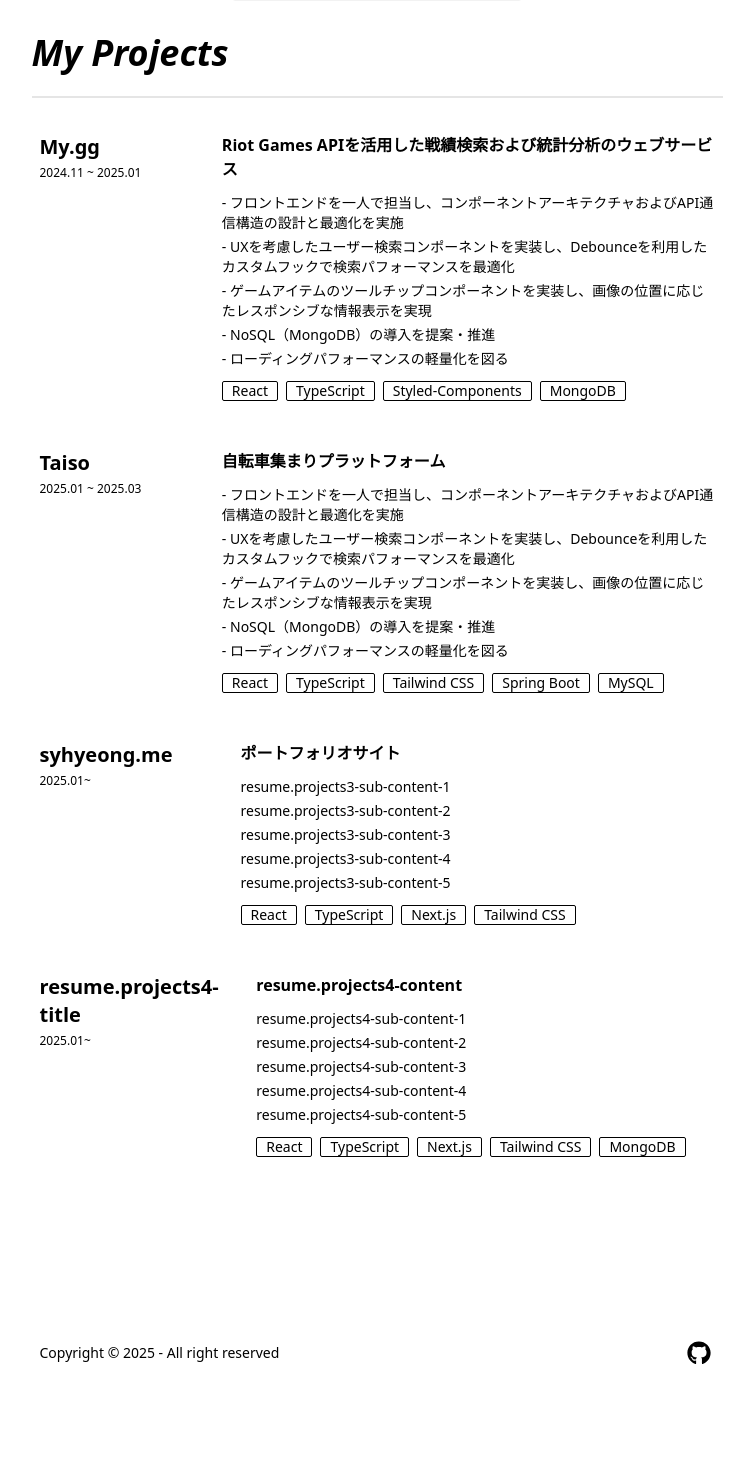
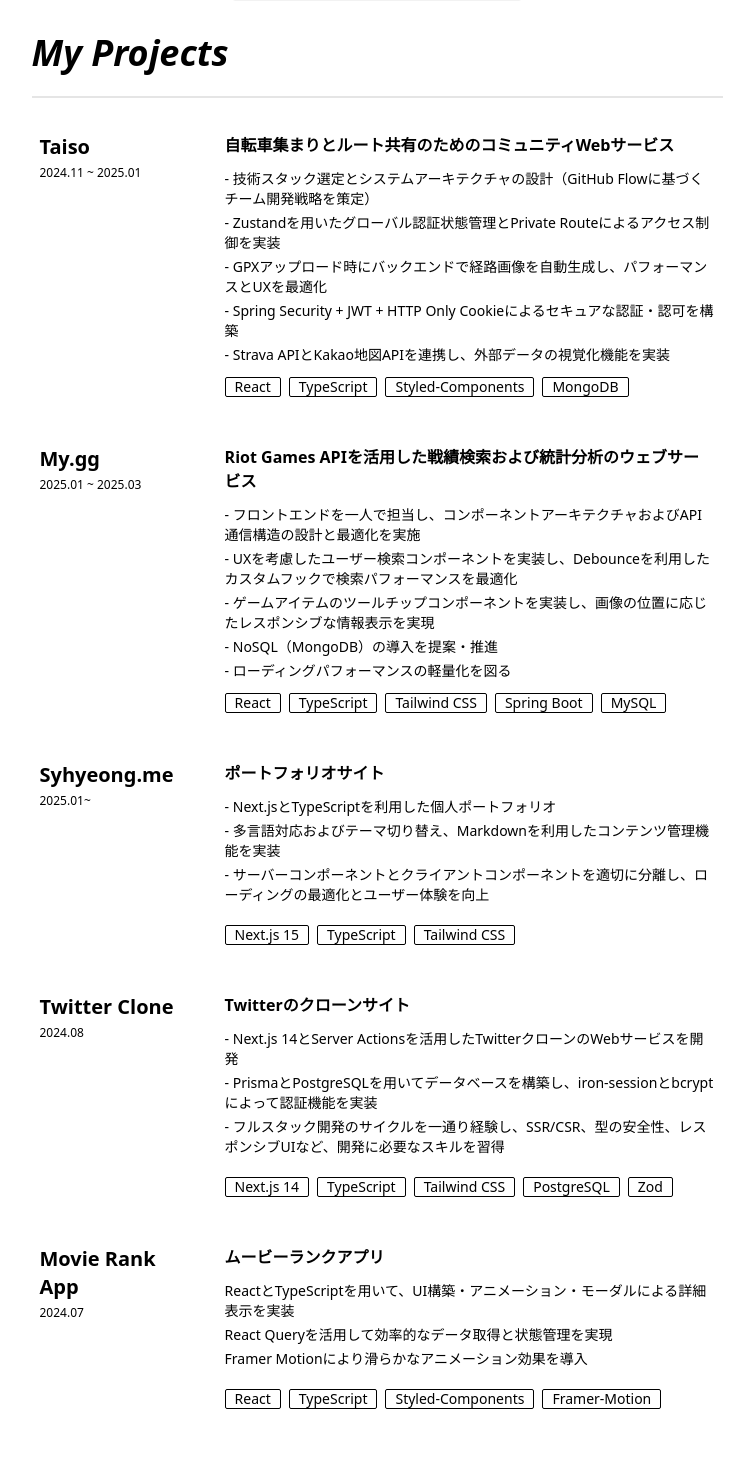
Before and after one commit to Syhyeong2/next-portfolio, a Next.js app: page /projects in a window 1280 px wide. Shown: the part 283-1741 px from the top of the page, without its empty margins (263-1017 px from the left). Before the commit the page ends 1660 px from the top, so only its background shows below. Built offline with nearby package versions, Linux system fonts and the light colour scheme.

Commit message:
add : 프로젝트 폴더 텍스트 완성

```diff
--- a/app/resume/Projects.tsx
+++ b/app/resume/Projects.tsx
@@ -3,15 +3,21 @@
 import { useEffect } from "react";
 import AOS from "aos";
 import { useTranslation } from "react-i18next";
-import Image from "next/image";
 
-// interface Project {
-//   id: number;
-//   title: string;
-//   date: string;
-//   content: string;
-//   image: string;
-// }
+interface Project {
+  id: number;
+  title: string;
+  date: string;
+  content: string;
+  image: string;
+  link: string;
+  stack: string[];
+  subContent: string;
+  subContent2: string;
+  subContent3: string;
+  subContent4: string;
+  subContent5: string;
+}
 
 export default function Projects() {
   // const [selectedPr oject, setSelectedProject] = useState<Project | null>(null);
@@ -27,7 +33,7 @@
   const { t } = useTranslation("common");
 
   // 프로젝트 데이터를 배열로 관리 (필요에 따라 데이터를 확장할 수 있습니다)
-  const projects = [
+  const projects: Project[] = [
     {
       id: 1,
       title: t("resume.projects1-title"),
@@ -68,12 +74,12 @@
       subContent5: t("resume.projects3-sub-content-5"),
       image: "/images/myportfolio.png",
       link: "https://github.com/Syhyeong2/next-portfolio",
-      stack: ["React", "TypeScript", "Next.js", "Tailwind CSS"],
+      stack: ["Next.js 15", "TypeScript", "Tailwind CSS"],
     },
     {
       id: 4,
       title: t("resume.projects4-title"),
-      date: "2025.01~",
+      date: "2024.08",
       content: t("resume.projects4-content"),
       subContent: t("resume.projects4-sub-content-1"),
       subContent2: t("resume.projects4-sub-content-2"),
@@ -82,7 +88,35 @@
       subContent5: t("resume.projects4-sub-content-5"),
       image: "/images/myportfolio.png",
       link: "https://github.com/Syhyeong2/next-portfolio",
-      stack: ["React", "TypeScript", "Next.js", "Tailwind CSS", "MongoDB"],
+      stack: ["Next.js 14", "TypeScript", "Tailwind CSS", "PostgreSQL", "Zod"],
+    },
+    {
+      id: 5,
+      title: t("resume.projects5-title"),
+      date: "2024.07",
+      content: t("resume.projects5-content"),
+      subContent: t("resume.projects5-sub-content-1"),
+      subContent2: t("resume.projects5-sub-content-2"),
+      subContent3: t("resume.projects5-sub-content-3"),
+      subContent4: t("resume.projects5-sub-content-4"),
+      subContent5: t("resume.projects5-sub-content-5"),
+      image: "/images/myportfolio.png",
+      link: "https://github.com/Syhyeong2/next-portfolio",
+      stack: ["React", "TypeScript", "Styled-Components", "Framer-Motion"],
+    },
+    {
+      id: 6,
+      title: t("resume.projects6-title"),
+      date: "2024.05",
+      content: t("resume.projects6-content"),
+      subContent: t("resume.projects6-sub-content-1"),
+      subContent2: t("resume.projects6-sub-content-2"),
+      subContent3: t("resume.projects6-sub-content-3"),
+      subContent4: t("resume.projects6-sub-content-4"),
+      subContent5: t("resume.projects6-sub-content-5"),
+      image: "/images/myportfolio.png",
+      link: "https://github.com/Syhyeong2/next-portfolio",
+      stack: ["React", "TypeScript", "Styled-Components", "Recoil"],
     },
   ];
 
@@ -99,7 +133,7 @@
           <div className="flex flex-col gap-1 mb-2 md:mb-auto w-full md:w-3/12">
             <div className="font-extrabold text-xl flex items-center">
               {project.title}
-              <div className="ml-2 opacity-0 group-hover:opacity-100 transition-all duration-300 transform translate-x-0 group-hover:translate-x-1">
+              <div className="opacity-0 group-hover:opacity-100 transition-all duration-300 transform translate-x-0 group-hover:translate-x-1">
                 <svg
                   xmlns="http://www.w3.org/2000/svg"
                   className="h-4 w-4 -ml-1"
@@ -118,7 +152,7 @@
             </div>
             <div className="text-xs font-light">{project.date}</div>
           </div>
-          <div className="flex flex-col gap-1 md:ml-10 w-full md:w-11/12">
+          <div className="flex flex-col gap-1 md:ml-6 w-full md:w-[80%]">
             {/* 간략한 내용 미리보기 (원하는 길이로 조절 가능) */}
             <div className="mb-2 text font-bold">{project.content}</div>
             <div className="text-sm">{project.subContent}</div>
--- a/public/locales/jp/common.json
+++ b/public/locales/jp/common.json
@@ -40,21 +40,47 @@
     "languages-korean": "韓国語",
     "languages-english": "英語",
     "languages-japanese": "日本語",
-    "projects1-title": "My.gg",
-    "projects1-content": "Riot Games APIを活用した戦績検索および統計分析のウェブサービス",
-    "projects1-sub-content-1": "- フロントエンドを一人で担当し、コンポーネントアーキテクチャおよびAPI通信構造の設計と最適化を実施",
-    "projects1-sub-content-2": "- UXを考慮したユーザー検索コンポーネントを実装し、Debounceを利用したカスタムフックで検索パフォーマンスを最適化",
-    "projects1-sub-content-3": "- ゲームアイテムのツールチップコンポーネントを実装し、画像の位置に応じたレスポンシブな情報表示を実現",
-    "projects1-sub-content-4": "- NoSQL（MongoDB）の導入を提案・推進",
-    "projects1-sub-content-5": "- ローディングパフォーマンスの軽量化を図る",
-    "projects2-title": "Taiso",
-    "projects2-content": "自転車集まりプラットフォーム",
+    "projects1-title": "Taiso",
+    "projects1-content": "自転車集まりとルート共有のためのコミュニティWebサービス",
+    "projects1-sub-content-1": "- 技術スタック選定とシステムアーキテクチャの設計（GitHub Flowに基づくチーム開発戦略を策定）",
+    "projects1-sub-content-2": "- Zustandを用いたグローバル認証状態管理とPrivate Routeによるアクセス制御を実装",
+    "projects1-sub-content-3": "- GPXアップロード時にバックエンドで経路画像を自動生成し、パフォーマンスとUXを最適化",
+    "projects1-sub-content-4": "- Spring Security + JWT + HTTP Only Cookieによるセキュアな認証・認可を構築",
+    "projects1-sub-content-5": "- Strava APIとKakao地図APIを連携し、外部データの視覚化機能を実装",
+    "projects2-title": "My.gg",
+    "projects2-content": "Riot Games APIを活用した戦績検索および統計分析のウェブサービス",
     "projects2-sub-content-1": "- フロントエンドを一人で担当し、コンポーネントアーキテクチャおよびAPI通信構造の設計と最適化を実施",
     "projects2-sub-content-2": "- UXを考慮したユーザー検索コンポーネントを実装し、Debounceを利用したカスタムフックで検索パフォーマンスを最適化",
     "projects2-sub-content-3": "- ゲームアイテムのツールチップコンポーネントを実装し、画像の位置に応じたレスポンシブな情報表示を実現",
     "projects2-sub-content-4": "- NoSQL（MongoDB）の導入を提案・推進",
     "projects2-sub-content-5": "- ローディングパフォーマンスの軽量化を図る",
-    "projects3-title": "syhyeong.me",
-    "projects3-content": "ポートフォリオサイト"
+    "projects3-title": "Syhyeong.me",
+    "projects3-content": "ポートフォリオサイト",
+    "projects3-sub-content-1": "- Next.jsとTypeScriptを利用した個人ポートフォリオ",
+    "projects3-sub-content-2": "- 多言語対応およびテーマ切り替え、Markdownを利用したコンテンツ管理機能を実装",
+    "projects3-sub-content-3": "- サーバーコンポーネントとクライアントコンポーネントを適切に分離し、ローディングの最適化とユーザー体験を向上",
+    "projects3-sub-content-4": "",
+    "projects3-sub-content-5": "",
+    "projects4-title": "Twitter Clone",
+    "projects4-content": "Twitterのクローンサイト",
+    "projects4-sub-content-1": "- Next.js 14とServer Actionsを活用したTwitterクローンのWebサービスを開発",
+    "projects4-sub-content-2": "- PrismaとPostgreSQLを用いてデータベースを構築し、iron-sessionとbcryptによって認証機能を実装",
+    "projects4-sub-content-3": "- フルスタック開発のサイクルを一通り経験し、SSR/CSR、型の安全性、レスポンシブUIなど、開発に必要なスキルを習得",
+    "projects4-sub-content-4": "",
+    "projects4-sub-content-5": "",
+    "projects5-title": "Movie Rank App",
+    "projects5-content": "ムービーランクアプリ",
+    "projects5-sub-content-1": "ReactとTypeScriptを用いて、UI構築・アニメーション・モーダルによる詳細表示を実装",
+    "projects5-sub-content-2": "React Queryを活用して効率的なデータ取得と状態管理を実現",
+    "projects5-sub-content-3": "Framer Motionにより滑らかなアニメーション効果を導入",
+    "projects5-sub-content-4": "",
+    "projects5-sub-content-5": "",
+    "projects6-title": "Crypto Tracker",
+    "projects6-content": "暗号通貨の価格を追跡するウェブサービス",
+    "projects6-sub-content-1": "リアルタイムの暗号通貨情報を表示するトラッカー型Webサービスを開発",
+    "projects6-sub-content-2": "React、TypeScript、React Query, Recoilなどを用いて状態管理とデータの可視化を実現",
+    "projects6-sub-content-3": "ダークモード、レスポンシブUI、チャート機能など、さまざまなユーザー向け機能を実装",
+    "projects6-sub-content-4": "",
+    "projects6-sub-content-5": ""
   }
 }
```
